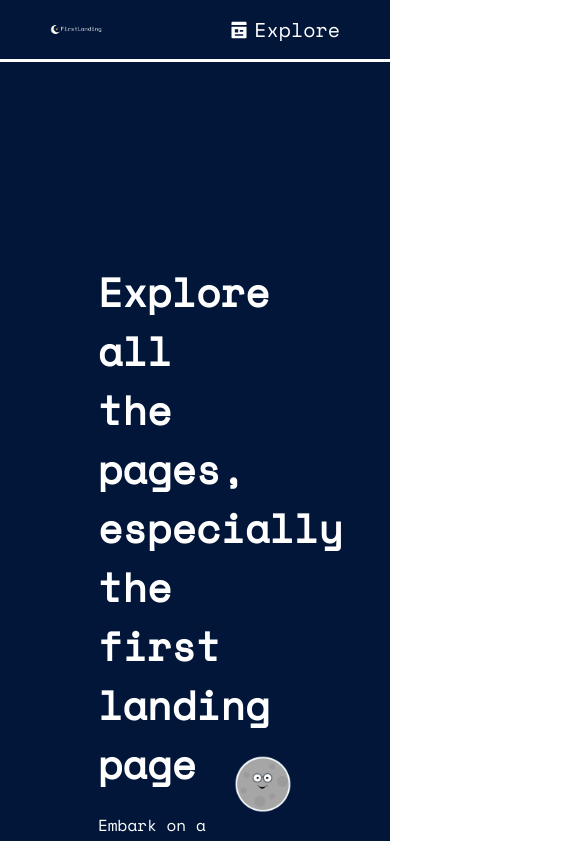
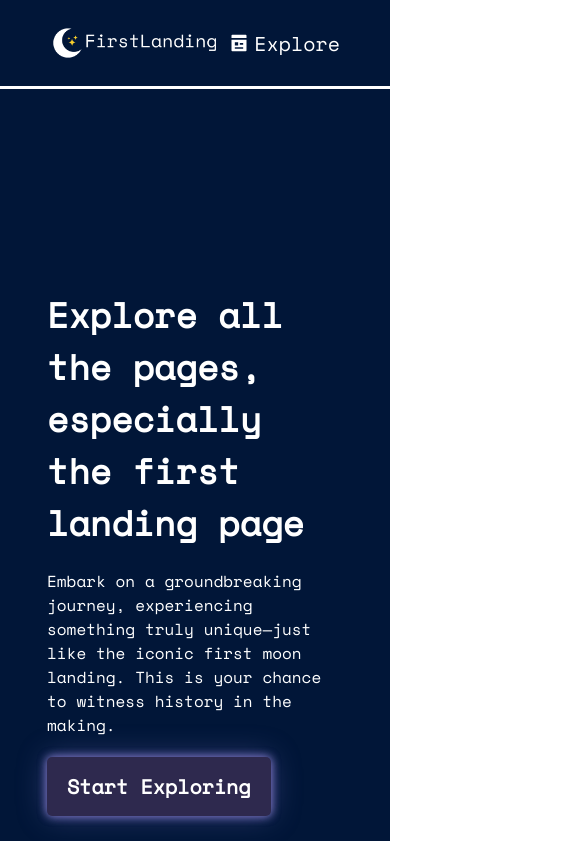
Before and after one commit to pauleenaphan/first-landing, a React (Vite) app: page / in a window 390 px wide. Shown: the top 841 px of the page, 585 px wide, since content can reach past the window. Built offline with nearby package versions, Linux system fonts and the light colour scheme.

Commit message:
adjust main site to be responsive on mobile

```diff
--- a/src/pages/main.tsx
+++ b/src/pages/main.tsx
@@ -16,7 +16,7 @@ export const MainPage = () =>{
     return(
         <div className="mainPage">
             <nav>
-                <img id="logo" src={logo} alt="logo"/>
+                <img id="firstLandingLogo" src={logo} alt="logo"/>
 
                 <div className="exploreContainer" onClick={() => { navigate("/explore")}}>
                     <RiPagesFill />
--- a/src/styles/main.css
+++ b/src/styles/main.css
@@ -8,17 +8,15 @@
 }
 
 .mainPage nav, .explorePage nav{
-    /* background-color: #2E294E; */
     padding: 15px 50px;
-
     display: flex;
     justify-content: space-between;
     align-items: center;
     border-bottom: 3px solid white;
 }
 
-#logo{
-    width: 18%;
+#firstLandingLogo{
+    width: 20vh;
     /* border: 1px solid white; */
 }
 
@@ -35,17 +33,17 @@
 }
 
 .mainPage .aboutContainer{
-    /* background-color:  green; */
     display: flex;
     align-items: center;
-    padding: 50px;
+    padding: 50px 10px;
     gap: 20px;
     justify-content: center;
+    flex-wrap: wrap;
 }
 
 .mainPage .aboutContainer img{
     /* background-color: pink; */
-    width: 20%;
+    width: 40vh;
 }
 
 .mainPage .aboutLeftContainer{
@@ -84,7 +82,7 @@
 }
 
 .mainPage .quoteContainer{
-    padding: 50px;
+    padding: 50px 20px;
     font-size: 20px;
     width: 60%;
     margin: 0 auto;
@@ -99,9 +97,10 @@
 .mainPage .blockContainer{
     display: flex;
     align-items: center;
-    padding: 50px;
+    flex-wrap: wrap;
     justify-content: center;
     gap: 50px;
+    padding: 50px 0px;
 }
 
 .mainPage .textContainer{
@@ -134,6 +133,7 @@
 }
 
 .mainPage .planContainer h2{
+    padding: 0px 30px;
     font-size: 50px;
 }
 
@@ -147,6 +147,7 @@
     gap: 20px;
     padding: 50px;
     justify-content: center;
+    flex-wrap: wrap;
 }
 
 .mainPage .priceOuterContainer ul{
@@ -157,7 +158,7 @@
     padding: 50px 20px;
     border-radius: 5px;
     display: flex;
-    width: 20%;
+    width: 300px;
     border: 2px solid rgb(129, 129, 129);
     flex-direction: column;
     gap: 10px;
@@ -243,3 +244,52 @@
     color: white !important;
     font-size: 25px;
 }
+
+/* ! Responsive for mobile */
+@media (max-width: 500px) {
+    .mainPage .aboutContainer{
+        gap: 50px;
+    }
+
+    .mainPage .aboutContainer img{
+        width: 30vh;
+    }
+
+    .mainPage .aboutLeftContainer{
+        width: 80%;
+    }
+
+    .mainPage h1{
+        font-size: 35px;
+    }
+
+    .mainPage .quoteContainer{
+        width: 80%;
+    }
+
+    .mainPage .quoteContainer h2{
+        font-size: 30px;
+    }
+
+    .mainPage .planContainer h2{
+        font-size: 35px;
+    }
+
+    .mainPage .blockContainer img{
+        width: 35vh;
+        height: 35vh;
+    }
+
+    .mainPage .picTextTitle{
+        font-size: 40px;
+    }
+
+    .mainPage .textContainer{
+        width: 80%;
+    }
+
+    h4{
+        font-size: 35px;
+        padding: 0px 20px;
+    }
+}
```
